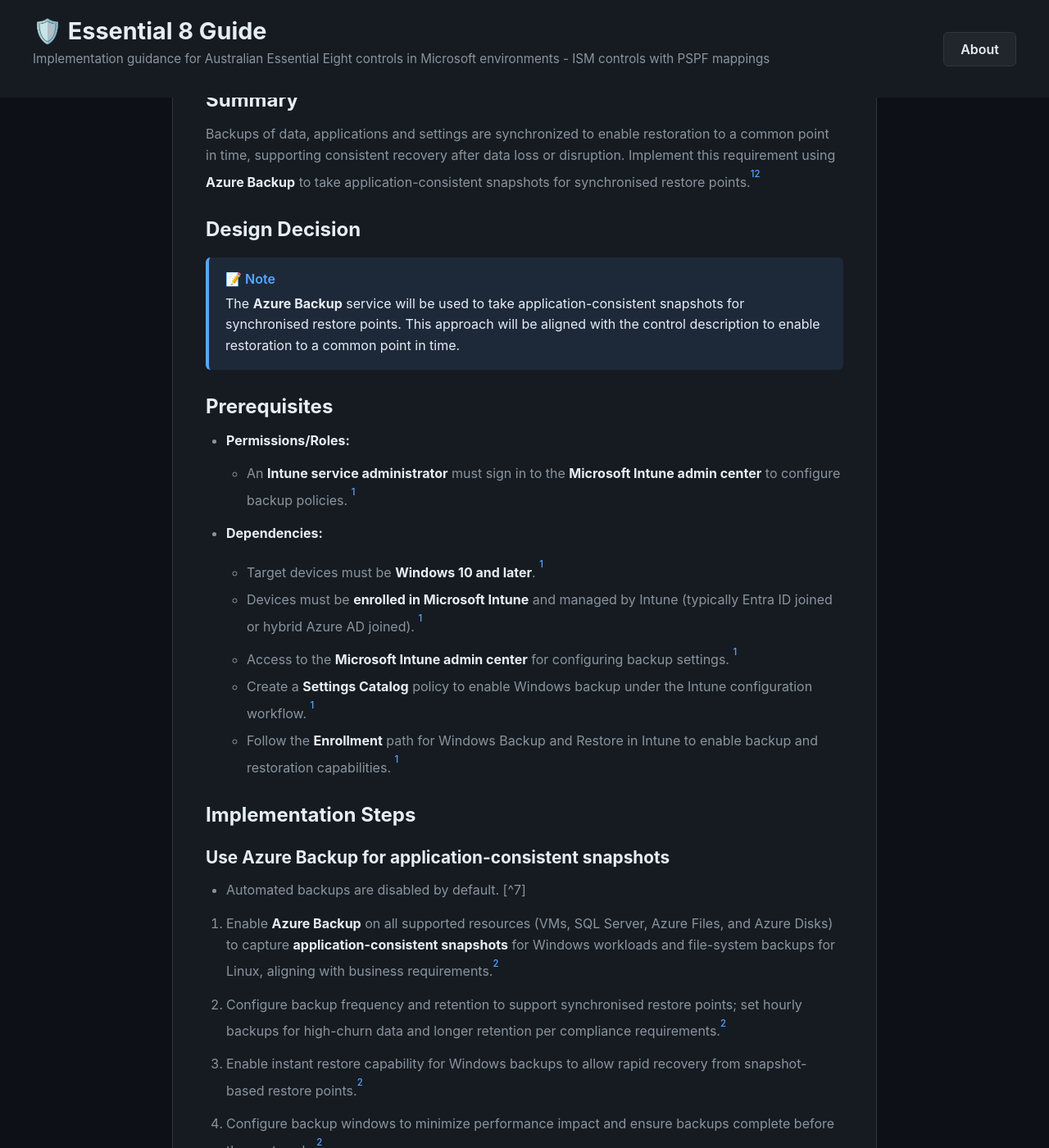
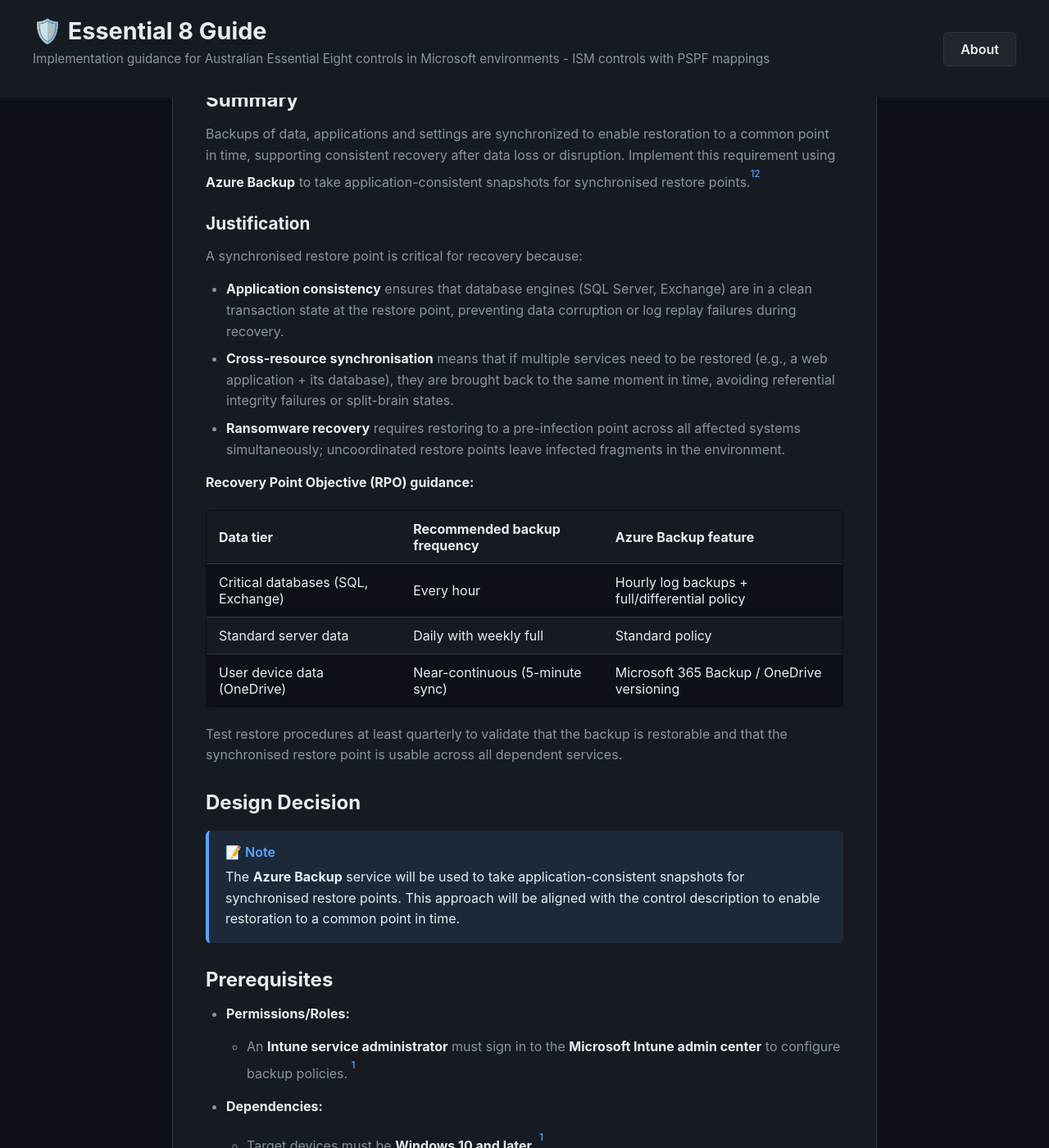
Before and after one commit to alanburchill/ISM-Controls-Guide, a Jekyll site: the page built from controls/ISM-1810.md, in a window 1280 px wide and 1400 px high, scrolled down 689 px. Shown: the whole window at 82% size. Built offline with Jekyll 4.4.1, drawn with Linux system fonts in a browser that asks for light colours.

Commit message:
Research enhancement batch 8 — ISM-1702, 1703, 1704, 1808, 1810

```diff
--- a/controls/ISM-1810.md
+++ b/controls/ISM-1810.md
@@ -23,6 +23,24 @@
 ## Summary
 
 Backups of data, applications and settings are synchronized to enable restoration to a common point in time, supporting consistent recovery after data loss or disruption. Implement this requirement using **Azure Backup** to take application-consistent snapshots for synchronised restore points.[^1][^9]
+
+### Justification
+
+A synchronised restore point is critical for recovery because:
+
+- **Application consistency** ensures that database engines (SQL Server, Exchange) are in a clean transaction state at the restore point, preventing data corruption or log replay failures during recovery.
+- **Cross-resource synchronisation** means that if multiple services need to be restored (e.g., a web application + its database), they are brought back to the same moment in time, avoiding referential integrity failures or split-brain states.
+- **Ransomware recovery** requires restoring to a pre-infection point across all affected systems simultaneously; uncoordinated restore points leave infected fragments in the environment.
+
+**Recovery Point Objective (RPO) guidance:**
+
+| Data tier | Recommended backup frequency | Azure Backup feature |
+|-----------|------------------------------|---------------------|
+| Critical databases (SQL, Exchange) | Every hour | Hourly log backups + full/differential policy |
+| Standard server data | Daily with weekly full | Standard policy |
+| User device data (OneDrive) | Near-continuous (5-minute sync) | Microsoft 365 Backup / OneDrive versioning |
+
+Test restore procedures at least quarterly to validate that the backup is restorable and that the synchronised restore point is usable across all dependent services.
 
 [^1]: [Why Pursue ACSC Essential Eight User Backup Guidelines?](https://learn.microsoft.com/en-us/compliance/anz/e8-backups)
 [^9]: [Backup and Recovery](https://learn.microsoft.com/en-us/security/benchmark/azure/mcsb-v2-backup-recovery)
```
Also changed, not shown: controls/ISM-1702.md (+7 -1 lines), controls/ISM-1703.md (+7 -3 lines), controls/ISM-1704.md (+15 -2 lines), controls/ISM-1808.md (+11 -1 lines).
